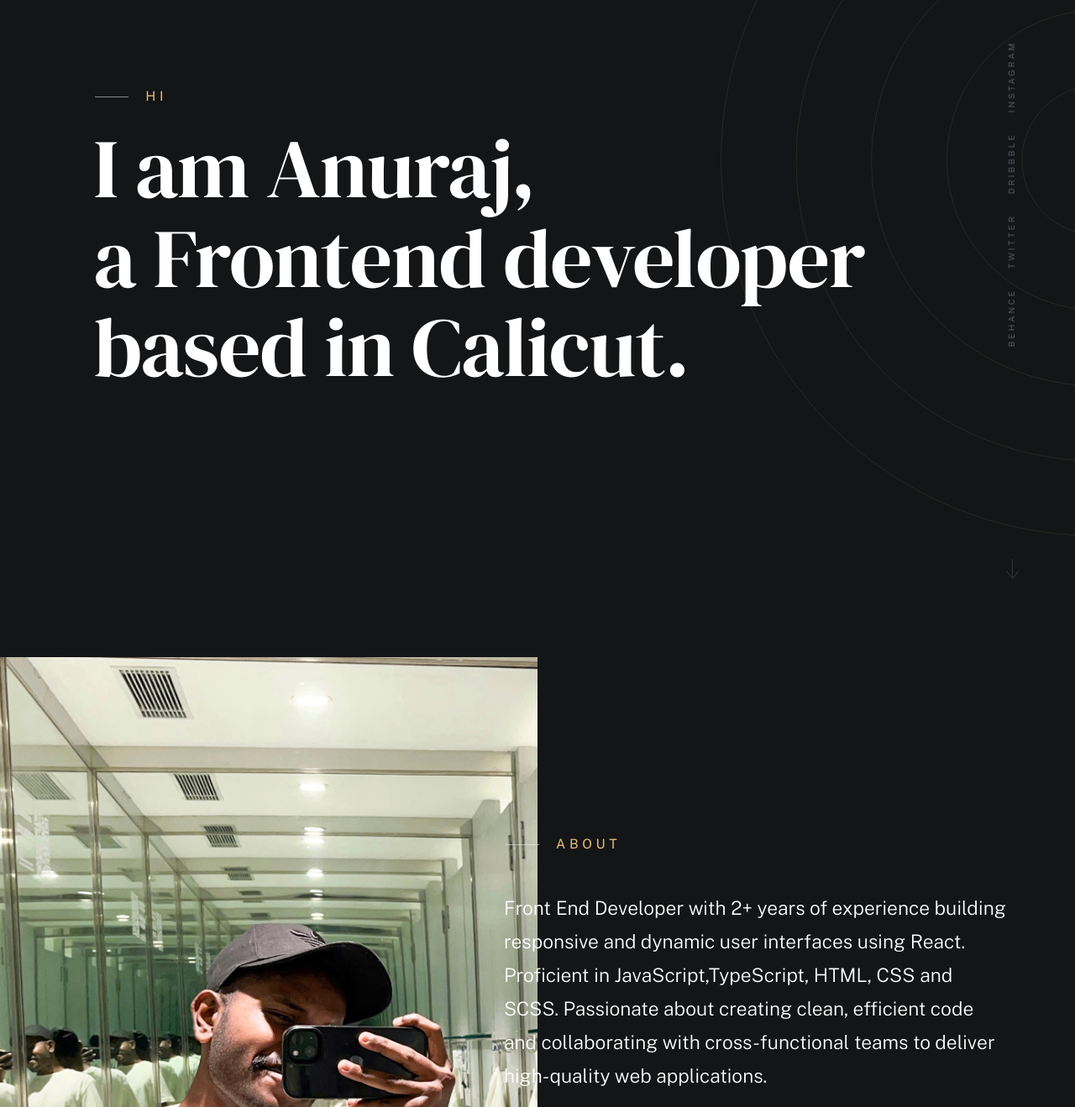
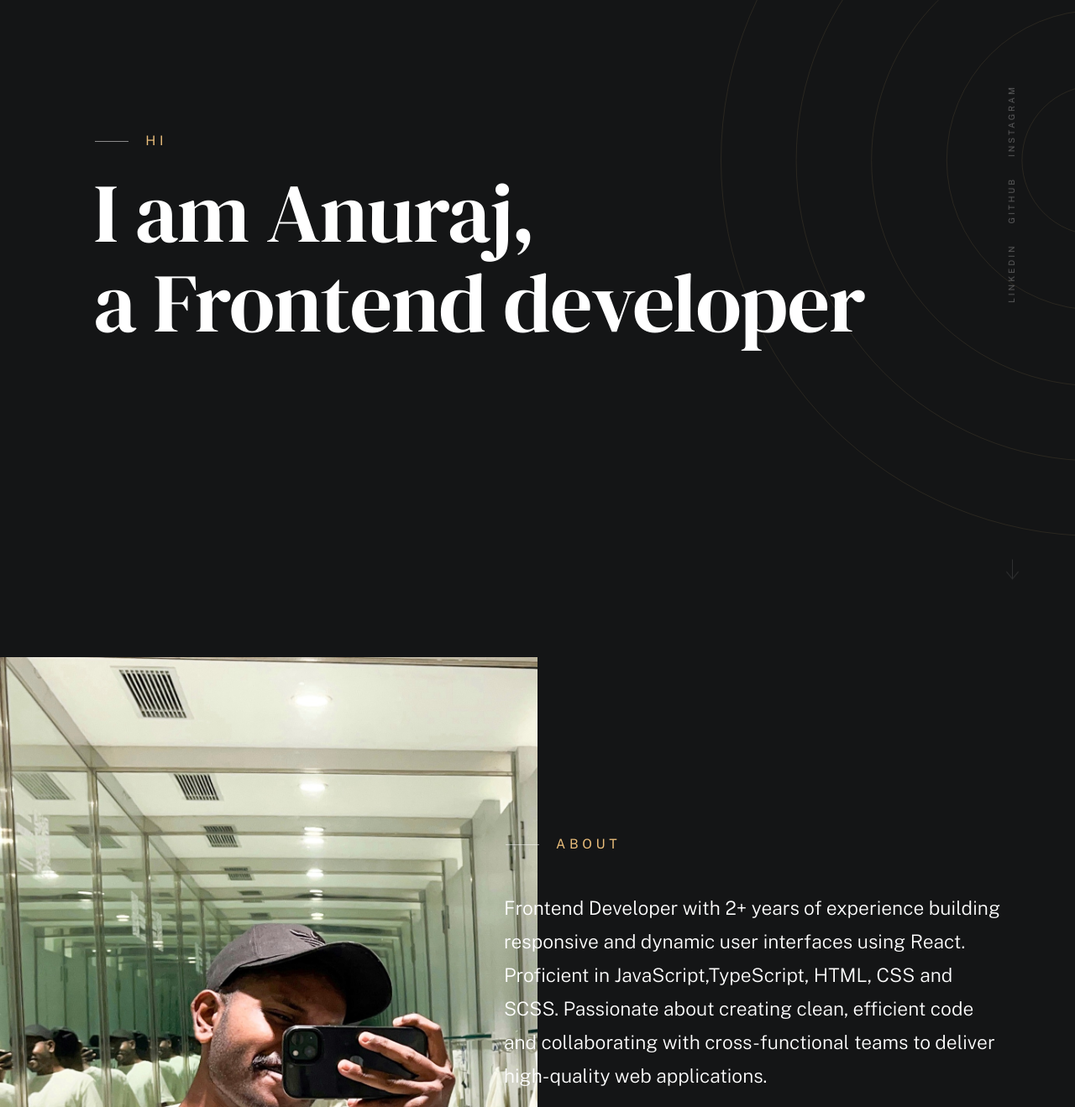
Before and after one commit to anuraj03/Website, a plain HTML site: page index.html in a window 1280 px wide. Shown: the part 161-1480 px from the top of the page at 84% size. Drawn offline with nearby package versions, Linux system fonts and the light colour scheme; a web font is replaced by a local one.

Commit message:
chnages in experience

```diff
--- a/index.html
+++ b/index.html
@@ -94,16 +94,15 @@
                         <h1 class="text-huge-title">
                             I am Anuraj, <br>
                             a Frontend developer<br>
-                            based in Calicut. <br>
+
 
                         </h1>
                     </div>
 
                     <ul class="intro-social">
-                        <li><a href="#0">Behance</a></li>
-                        <li><a href="#0">Twitter</a></li>
-                        <li><a href="#0">Dribbble</a></li>
-                        <li><a href="#0">Instagram</a></li>
+                        <li><a href="https://in.linkedin.com/in/anuraj-am-585b2a225">Linkedin</a></li>
+                        <li><a href="https://github.com/anuraj03">Github</a></li>
+                        <li><a href="https://www.instagram.com/ianuraj_/">Instagram</a></li>
                     </ul>
 
                 </div> <!-- end intro content -->
@@ -134,7 +133,7 @@
                                 About
                             </h2>
                             <p class="attention-getter" data-animate-el>
-                                Front End Developer with 2+ years of experience building responsive and dynamic user interfaces using React. Proficient in JavaScript,TypeScript, HTML, CSS and SCSS. Passionate about creating clean, efficient code and collaborating with cross-functional teams to deliver high-quality web applications.
+                                Frontend Developer with 2+ years of experience building responsive and dynamic user interfaces using React. Proficient in JavaScript,TypeScript, HTML, CSS and SCSS. Passionate about creating clean, efficient code and collaborating with cross-functional teams to deliver high-quality web applications.
                             </p>
                             <a href="#0" class="btn btn--medium u-fullwidth" data-animate-el>Resume</a>
 
@@ -181,7 +180,7 @@
                                     <p class="timeline__timeframe">October 2022 - Present</p>
                                 </div>
                                 <div class="timeline__desc">
-                                    <p>Abaci Technologies is a premier technology provider headquartered in Dubai, UAE, with offices in Abu Dhabi, Fujairah, Ras Al Khaimah, and Kozhikode, India. they specialize in delivering custom solutions across various domains, including software development, Android and cloud applications, web applications, power electronics, embedded systems, and IoT. I have contributed to the success of nearly every major project in the company. My role involves developing customized web applications and websites tailored to client needs</p>
+                                    <p>I have contributed to the success of nearly every major project in the company. My role involves developing customized web applications and websites tailored to client needs</p>
                                 </div>
                             </div>
 
```
